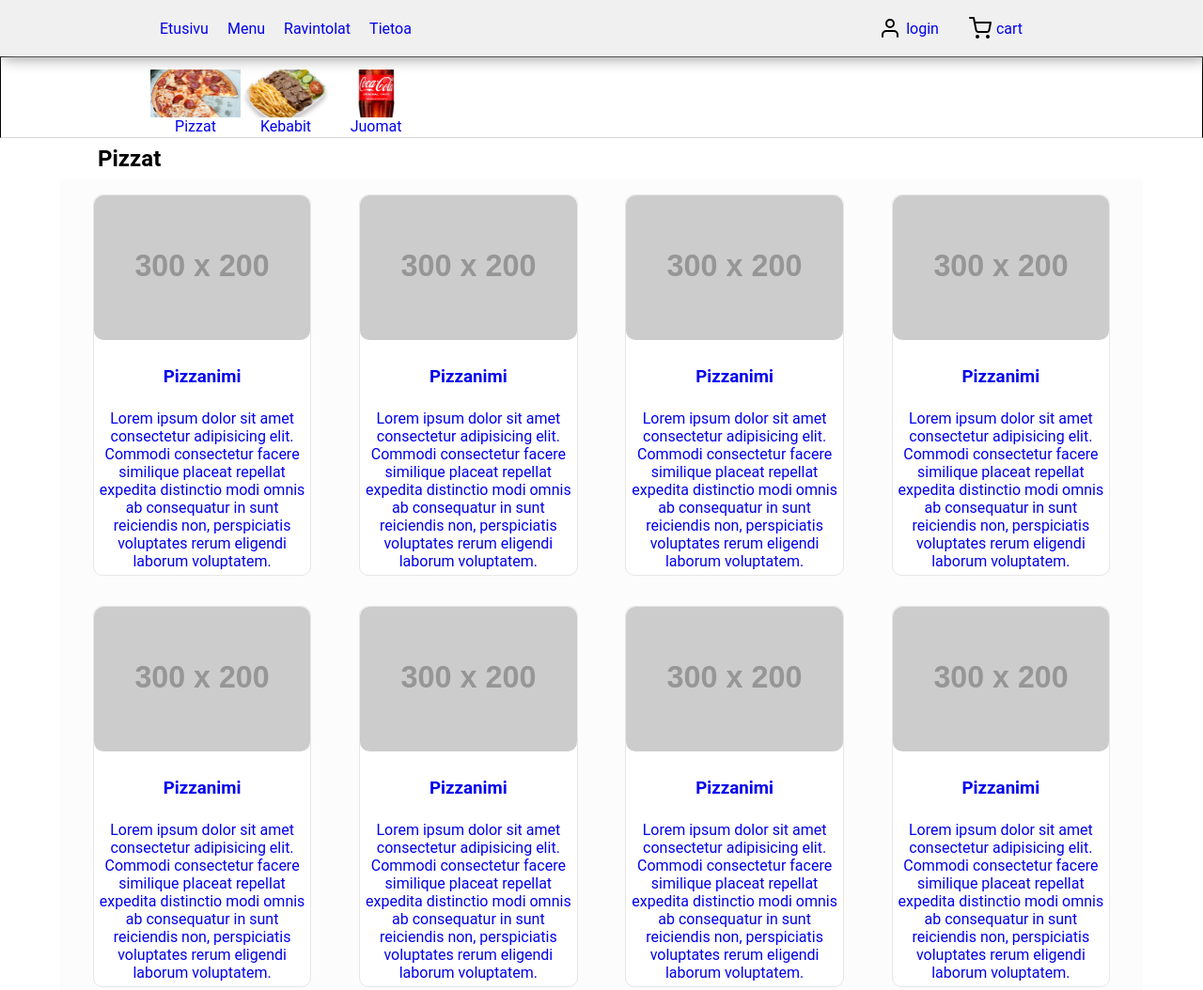
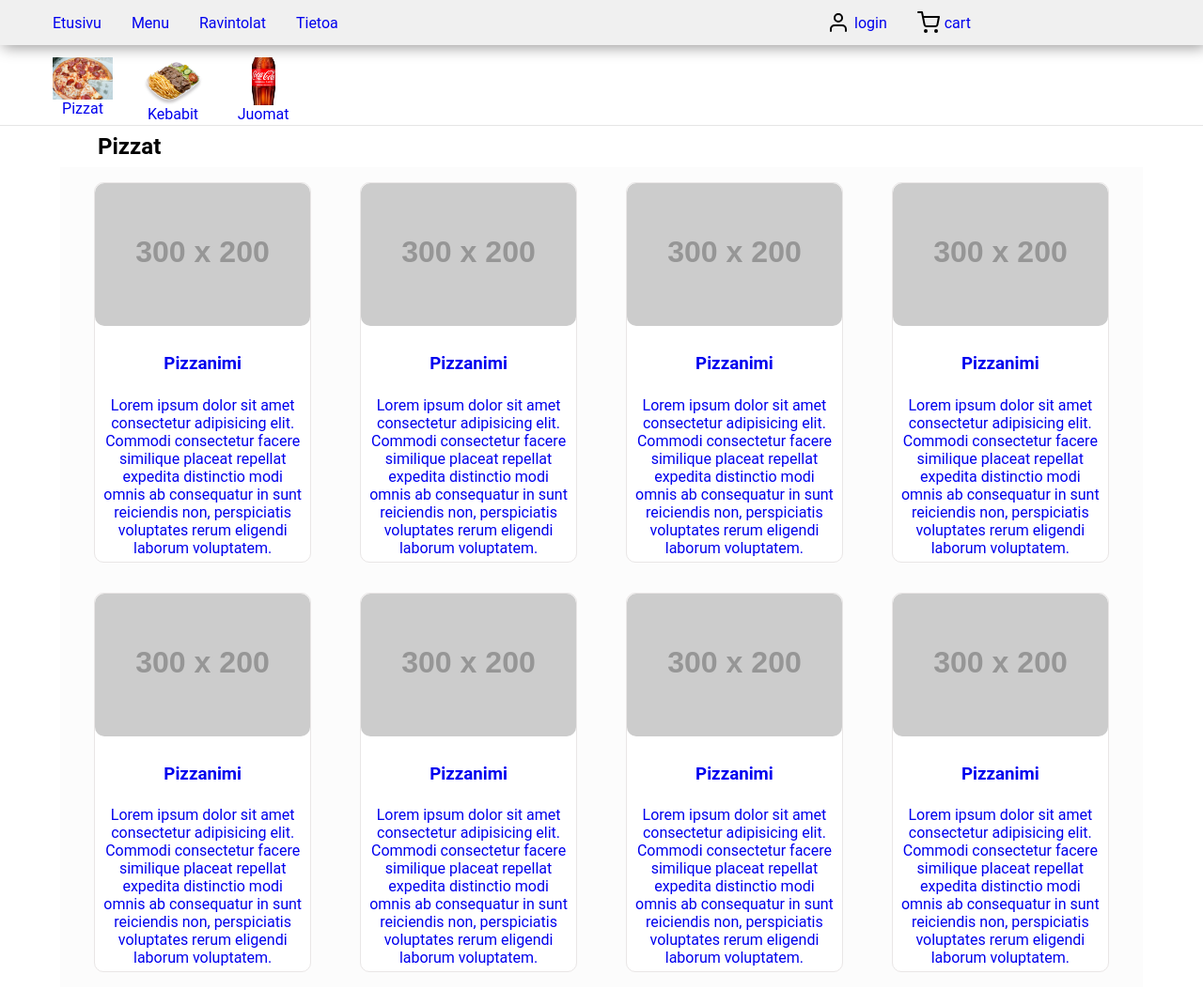
Before and after one commit to vjtimo/MPWSK-projekti, a plain HTML site: page menu.html in a window 1280 px wide. Shown: the top 1054 px of the page at 94% size. Drawn offline with Linux system fonts and the light colour scheme; placeholder pictures from the web are drawn by us.

Commit message:
made the site a little bit more responsive.

```diff
--- a/menu.html
+++ b/menu.html
@@ -1,10 +1,12 @@
 <!DOCTYPE html>
 <html lang="fi">
-
   <head>
     <title>Pizzeria</title>
-    <link rel="stylesheet" type="text/css" href="style.css">
-    <meta name="viewport" content="width=device-width, initial-scale=1.0, maximum-scale=1.0, user-scalable=0">
+    <link rel="stylesheet" type="text/css" href="style.css" />
+    <meta
+      name="viewport"
+      content="width=device-width, initial-scale=1.0, maximum-scale=1.0, user-scalable=0"
+    />
   </head>
 
   <body>
@@ -20,18 +22,30 @@
             </ul>
           </div>
           <div id="nav2">
-                    <a href="login.html"><img src="icons/user.svg" alt="login"><span>login</span></a>
-                    <a href="cart.html"><img src="icons/shopping-cart.svg" alt="cart"><span>cart</span></a>
+            <a href="login.html"
+              ><img src="icons/user.svg" alt="login" /><span>login</span></a
+            >
+            <a href="cart.html"
+              ><img src="icons/shopping-cart.svg" alt="cart" /><span
+                >cart</span
+              ></a
+            >
           </div>
         </nav>
-
-
       </div>
       <div class="category-wrapper">
         <nav id="categorylist">
-                <a href="#pizzat"><img src="pictures/pizza.jpg" alt="pizzat"><span>Pizzat</span></a>
-                <a href="#kebabit"><img src="pictures/kebab.jpg" alt="kebabit"><span>Kebabit</span></a>
-                <a href="#juomat"><img src="pictures/limu.jpg" alt="juomat"><span>Juomat</span></a>
+          <a href="#pizzat"
+            ><img src="pictures/pizza.jpg" alt="pizzat" /><span>Pizzat</span></a
+          >
+          <a href="#kebabit"
+            ><img src="pictures/kebab.jpg" alt="kebabit" /><span
+              >Kebabit</span
+            ></a
+          >
+          <a href="#juomat"
+            ><img src="pictures/limu.jpg" alt="juomat" /><span>Juomat</span></a
+          >
         </nav>
       </div>
       <div id="main-content">
@@ -41,169 +55,215 @@
             <div id="pizzat" class="menu-categ">
               <a href="menu.html" class="link">
                 <figure>
-                                <img src="https://placehold.co/300x200" alt="Pizza">
+                  <img src="https://placehold.co/300x200" alt="Pizza" />
                   <h3>Pizzanimi</h3>
-                                <figcaption>Lorem ipsum dolor sit amet consectetur adipisicing elit. Commodi consectetur
-                                    facere similique placeat repellat expedita distinctio modi omnis ab consequatur in
-                                    sunt reiciendis non, perspiciatis voluptates rerum eligendi laborum voluptatem.
+                  <figcaption>
+                    Lorem ipsum dolor sit amet consectetur adipisicing elit.
+                    Commodi consectetur facere similique placeat repellat
+                    expedita distinctio modi omnis ab consequatur in sunt
+                    reiciendis non, perspiciatis voluptates rerum eligendi
+                    laborum voluptatem.
                   </figcaption>
                 </figure>
               </a>
               <a href="menu.html" class="link">
                 <figure>
-                                <img src="https://placehold.co/300x200" alt="Pizza">
+                  <img src="https://placehold.co/300x200" alt="Pizza" />
                   <h3>Pizzanimi</h3>
-                                <figcaption>Lorem ipsum dolor sit amet consectetur adipisicing elit. Commodi consectetur
-                                    facere similique placeat repellat expedita distinctio modi omnis ab consequatur in
-                                    sunt reiciendis non, perspiciatis voluptates rerum eligendi laborum voluptatem.
+                  <figcaption>
+                    Lorem ipsum dolor sit amet consectetur adipisicing elit.
+                    Commodi consectetur facere similique placeat repellat
+                    expedita distinctio modi omnis ab consequatur in sunt
+                    reiciendis non, perspiciatis voluptates rerum eligendi
+                    laborum voluptatem.
                   </figcaption>
                 </figure>
               </a>
               <a href="menu.html" class="link">
                 <figure>
-                                <img src="https://placehold.co/300x200" alt="Pizza">
+                  <img src="https://placehold.co/300x200" alt="Pizza" />
                   <h3>Pizzanimi</h3>
-                                <figcaption>Lorem ipsum dolor sit amet consectetur adipisicing elit. Commodi consectetur
-                                    facere similique placeat repellat expedita distinctio modi omnis ab consequatur in
-                                    sunt reiciendis non, perspiciatis voluptates rerum eligendi laborum voluptatem.
+                  <figcaption>
+                    Lorem ipsum dolor sit amet consectetur adipisicing elit.
+                    Commodi consectetur facere similique placeat repellat
+                    expedita distinctio modi omnis ab consequatur in sunt
+                    reiciendis non, perspiciatis voluptates rerum eligendi
+                    laborum voluptatem.
                   </figcaption>
                 </figure>
               </a>
               <a href="menu.html" class="link">
                 <figure>
-                                <img src="https://placehold.co/300x200" alt="Pizza">
+                  <img src="https://placehold.co/300x200" alt="Pizza" />
                   <h3>Pizzanimi</h3>
-                                <figcaption>Lorem ipsum dolor sit amet consectetur adipisicing elit. Commodi consectetur
-                                    facere similique placeat repellat expedita distinctio modi omnis ab consequatur in
-                                    sunt reiciendis non, perspiciatis voluptates rerum eligendi laborum voluptatem.
+                  <figcaption>
+                    Lorem ipsum dolor sit amet consectetur adipisicing elit.
+                    Commodi consectetur facere similique placeat repellat
+                    expedita distinctio modi omnis ab consequatur in sunt
+                    reiciendis non, perspiciatis voluptates rerum eligendi
+                    laborum voluptatem.
                   </figcaption>
                 </figure>
               </a>
               <a href="menu.html" class="link">
                 <figure>
-                                <img src="https://placehold.co/300x200" alt="Pizza">
+                  <img src="https://placehold.co/300x200" alt="Pizza" />
                   <h3>Pizzanimi</h3>
-                                <figcaption>Lorem ipsum dolor sit amet consectetur adipisicing elit. Commodi consectetur
-                                    facere similique placeat repellat expedita distinctio modi omnis ab consequatur in
-                                    sunt reiciendis non, perspiciatis voluptates rerum eligendi laborum voluptatem.
+                  <figcaption>
+                    Lorem ipsum dolor sit amet consectetur adipisicing elit.
+                    Commodi consectetur facere similique placeat repellat
+                    expedita distinctio modi omnis ab consequatur in sunt
+                    reiciendis non, perspiciatis voluptates rerum eligendi
+                    laborum voluptatem.
                   </figcaption>
                 </figure>
               </a>
               <a href="menu.html" class="link">
                 <figure>
-                                <img src="https://placehold.co/300x200" alt="Pizza">
+                  <img src="https://placehold.co/300x200" alt="Pizza" />
                   <h3>Pizzanimi</h3>
-                                <figcaption>Lorem ipsum dolor sit amet consectetur adipisicing elit. Commodi consectetur
-                                    facere similique placeat repellat expedita distinctio modi omnis ab consequatur in
-                                    sunt reiciendis non, perspiciatis voluptates rerum eligendi laborum voluptatem.
+                  <figcaption>
+                    Lorem ipsum dolor sit amet consectetur adipisicing elit.
+                    Commodi consectetur facere similique placeat repellat
+                    expedita distinctio modi omnis ab consequatur in sunt
+                    reiciendis non, perspiciatis voluptates rerum eligendi
+                    laborum voluptatem.
                   </figcaption>
                 </figure>
               </a>
               <a href="menu.html" class="link">
                 <figure>
-                                <img src="https://placehold.co/300x200" alt="Pizza">
+                  <img src="https://placehold.co/300x200" alt="Pizza" />
                   <h3>Pizzanimi</h3>
-                                <figcaption>Lorem ipsum dolor sit amet consectetur adipisicing elit. Commodi consectetur
-                                    facere similique placeat repellat expedita distinctio modi omnis ab consequatur in
-                                    sunt reiciendis non, perspiciatis voluptates rerum eligendi laborum voluptatem.
+                  <figcaption>
+                    Lorem ipsum dolor sit amet consectetur adipisicing elit.
+                    Commodi consectetur facere similique placeat repellat
+                    expedita distinctio modi omnis ab consequatur in sunt
+                    reiciendis non, perspiciatis voluptates rerum eligendi
+                    laborum voluptatem.
                   </figcaption>
                 </figure>
               </a>
               <a href="menu.html" class="link">
                 <figure>
-                                <img src="https://placehold.co/300x200" alt="Pizza">
+                  <img src="https://placehold.co/300x200" alt="Pizza" />
                   <h3>Pizzanimi</h3>
-                                <figcaption>Lorem ipsum dolor sit amet consectetur adipisicing elit. Commodi consectetur
-                                    facere similique placeat repellat expedita distinctio modi omnis ab consequatur in
-                                    sunt reiciendis non, perspiciatis voluptates rerum eligendi laborum voluptatem.
+                  <figcaption>
+                    Lorem ipsum dolor sit amet consectetur adipisicing elit.
+                    Commodi consectetur facere similique placeat repellat
+                    expedita distinctio modi omnis ab consequatur in sunt
+                    reiciendis non, perspiciatis voluptates rerum eligendi
+                    laborum voluptatem.
                   </figcaption>
                 </figure>
               </a>
-
             </div>
             <h2 class="title">Kebabit</h2>
             <div id="kebabit" class="menu-categ">
               <a href="menu.html" class="link">
                 <figure>
-                                <img src="https://placehold.co/300x200" alt="Pizza">
+                  <img src="https://placehold.co/300x200" alt="Pizza" />
                   <h3>Pizzanimi</h3>
-                                <figcaption>Lorem ipsum dolor sit amet consectetur adipisicing elit. Commodi consectetur
-                                    facere similique placeat repellat expedita distinctio modi omnis ab consequatur in
-                                    sunt reiciendis non, perspiciatis voluptates rerum eligendi laborum voluptatem.
+                  <figcaption>
+                    Lorem ipsum dolor sit amet consectetur adipisicing elit.
+                    Commodi consectetur facere similique placeat repellat
+                    expedita distinctio modi omnis ab consequatur in sunt
+                    reiciendis non, perspiciatis voluptates rerum eligendi
+                    laborum voluptatem.
                   </figcaption>
                 </figure>
               </a>
               <a href="menu.html" class="link">
                 <figure>
-                                <img src="https://placehold.co/300x200" alt="Pizza">
+                  <img src="https://placehold.co/300x200" alt="Pizza" />
                   <h3>Pizzanimi</h3>
-                                <figcaption>Lorem ipsum dolor sit amet consectetur adipisicing elit. Commodi consectetur
-                                    facere similique placeat repellat expedita distinctio modi omnis ab consequatur in
-                                    sunt reiciendis non, perspiciatis voluptates rerum eligendi laborum voluptatem.
+                  <figcaption>
+                    Lorem ipsum dolor sit amet consectetur adipisicing elit.
+                    Commodi consectetur facere similique placeat repellat
+                    expedita distinctio modi omnis ab consequatur in sunt
+                    reiciendis non, perspiciatis voluptates rerum eligendi
+                    laborum voluptatem.
                   </figcaption>
                 </figure>
               </a>
               <a href="menu.html" class="link">
                 <figure>
-                                <img src="https://placehold.co/300x200" alt="Pizza">
+                  <img src="https://placehold.co/300x200" alt="Pizza" />
                   <h3>Pizzanimi</h3>
-                                <figcaption>Lorem ipsum dolor sit amet consectetur adipisicing elit. Commodi consectetur
-                                    facere similique placeat repellat expedita distinctio modi omnis ab consequatur in
-                                    sunt reiciendis non, perspiciatis voluptates rerum eligendi laborum voluptatem.
+                  <figcaption>
+                    Lorem ipsum dolor sit amet consectetur adipisicing elit.
+                    Commodi consectetur facere similique placeat repellat
+                    expedita distinctio modi omnis ab consequatur in sunt
+                    reiciendis non, perspiciatis voluptates rerum eligendi
+                    laborum voluptatem.
                   </figcaption>
                 </figure>
               </a>
               <a href="menu.html" class="link">
                 <figure>
-                                <img src="https://placehold.co/300x200" alt="Pizza">
+                  <img src="https://placehold.co/300x200" alt="Pizza" />
                   <h3>Pizzanimi</h3>
-                                <figcaption>Lorem ipsum dolor sit amet consectetur adipisicing elit. Commodi consectetur
-                                    facere similique placeat repellat expedita distinctio modi omnis ab consequatur in
-                                    sunt reiciendis non, perspiciatis voluptates rerum eligendi laborum voluptatem.
+                  <figcaption>
+                    Lorem ipsum dolor sit amet consectetur adipisicing elit.
+                    Commodi consectetur facere similique placeat repellat
+                    expedita distinctio modi omnis ab consequatur in sunt
+                    reiciendis non, perspiciatis voluptates rerum eligendi
+                    laborum voluptatem.
                   </figcaption>
                 </figure>
               </a>
-
             </div>
             <h2 class="title">Juomat</h2>
             <div id="juomat" class="menu-categ">
               <a href="menu.html" class="link">
                 <figure>
-                                <img src="https://placehold.co/300x200" alt="Pizza">
+                  <img src="https://placehold.co/300x200" alt="Pizza" />
                   <h3>Pizzanimi</h3>
-                                <figcaption>Lorem ipsum dolor sit amet consectetur adipisicing elit. Commodi consectetur
-                                    facere similique placeat repellat expedita distinctio modi omnis ab consequatur in
-                                    sunt reiciendis non, perspiciatis voluptates rerum eligendi laborum voluptatem.
+                  <figcaption>
+                    Lorem ipsum dolor sit amet consectetur adipisicing elit.
+                    Commodi consectetur facere similique placeat repellat
+                    expedita distinctio modi omnis ab consequatur in sunt
+                    reiciendis non, perspiciatis voluptates rerum eligendi
+                    laborum voluptatem.
                   </figcaption>
                 </figure>
               </a>
               <a href="menu.html" class="link">
                 <figure>
-                                <img src="https://placehold.co/300x200" alt="Pizza">
+                  <img src="https://placehold.co/300x200" alt="Pizza" />
                   <h3>Pizzanimi</h3>
-                                <figcaption>Lorem ipsum dolor sit amet consectetur adipisicing elit. Commodi consectetur
-                                    facere similique placeat repellat expedita distinctio modi omnis ab consequatur in
-                                    sunt reiciendis non, perspiciatis voluptates rerum eligendi laborum voluptatem.
+                  <figcaption>
+                    Lorem ipsum dolor sit amet consectetur adipisicing elit.
+                    Commodi consectetur facere similique placeat repellat
+                    expedita distinctio modi omnis ab consequatur in sunt
+                    reiciendis non, perspiciatis voluptates rerum eligendi
+                    laborum voluptatem.
                   </figcaption>
                 </figure>
               </a>
               <a href="menu.html" class="link">
                 <figure>
-                                <img src="https://placehold.co/300x200" alt="Pizza">
+                  <img src="https://placehold.co/300x200" alt="Pizza" />
                   <h3>Pizzanimi</h3>
-                                <figcaption>Lorem ipsum dolor sit amet consectetur adipisicing elit. Commodi consectetur
-                                    facere similique placeat repellat expedita distinctio modi omnis ab consequatur in
-                                    sunt reiciendis non, perspiciatis voluptates rerum eligendi laborum voluptatem.
+                  <figcaption>
+                    Lorem ipsum dolor sit amet consectetur adipisicing elit.
+                    Commodi consectetur facere similique placeat repellat
+                    expedita distinctio modi omnis ab consequatur in sunt
+                    reiciendis non, perspiciatis voluptates rerum eligendi
+                    laborum voluptatem.
                   </figcaption>
                 </figure>
               </a>
               <a href="menu.html" class="link">
                 <figure>
-                                <img src="https://placehold.co/300x200" alt="Pizza">
+                  <img src="https://placehold.co/300x200" alt="Pizza" />
                   <h3>Pizzanimi</h3>
-                                <figcaption>Lorem ipsum dolor sit amet consectetur adipisicing elit. Commodi consectetur
-                                    facere similique placeat repellat expedita distinctio modi omnis ab consequatur in
-                                    sunt reiciendis non, perspiciatis voluptates rerum eligendi laborum voluptatem.
+                  <figcaption>
+                    Lorem ipsum dolor sit amet consectetur adipisicing elit.
+                    Commodi consectetur facere similique placeat repellat
+                    expedita distinctio modi omnis ab consequatur in sunt
+                    reiciendis non, perspiciatis voluptates rerum eligendi
+                    laborum voluptatem.
                   </figcaption>
                 </figure>
               </a>
@@ -213,5 +273,4 @@
       </div>
     </div>
   </body>
-
 </html>
--- a/menuCss.css
+++ b/menuCss.css
@@ -1,11 +1,17 @@
-* { box-sizing: border-box; }
-        body { font-family: Arial, sans-serif; margin: 0; }
+* {
+  box-sizing: border-box;
+}
+body {
+  font-family: Arial, sans-serif;
+  margin: 0;
+}
 
 .slideshow-container {
-            width: 50%;
+  width: 100%;
   position: relative;
   margin: auto;
   overflow: hidden;
+  height: 40dvh;
 }
 
 .mySlides {
@@ -16,7 +22,8 @@
 img {
   vertical-align: middle;
   width: 100%;
-        }
+  object-fit: fill;
+  height: 100%;
 
 .fade {
   animation-name: fade;
@@ -24,11 +31,16 @@
 }
 
 @keyframes fade {
-            from {opacity: .4}
-            to {opacity: 1}
+  from {
+    opacity: 0.4;
+  }
+  to {
+    opacity: 1;
+  }
 }
 
-        .prev, .next {
+.prev,
+.next {
   cursor: pointer;
   position: absolute;
   top: 50%;
@@ -53,6 +65,7 @@
   border-radius: 3px 0 0 3px;
 }
 
-        .prev:hover, .next:hover {
-            background-color: rgba(0,0,0,0.8);
+.prev:hover,
+.next:hover {
+  background-color: rgba(0, 0, 0, 0.8);
 }
--- a/style.css
+++ b/style.css
@@ -1,8 +1,14 @@
+*,
+::before,
+::after {
+  box-sizing: border-box;
+}
 body {
   font-family: "Roboto", sans-serif;
   margin: 0;
   padding: 0;
   background-color: #ffffff;
+  font-size: 1em;
 }
 a {
   text-decoration: none;
@@ -11,26 +17,25 @@ a {
   box-shadow: 3px 2px 15px #949393;
   position: sticky;
   top: 0;
-  flex-direction: column;
   display: flex;
   justify-content: center;
   background-color: #f0f0f0;
   z-index: 9999;
   width: 100%;
   align-items: center;
+  height: 3rem;
 }
 .title {
   margin: 8px;
   padding-left: 2rem;
 }
-nav {
-  width: 75dvw;
+#header nav {
+  max-width: 1200px;
+  width: 100%;
   align-items: center;
-  height: 7.5dvh;
-  flex-direction: row;
+
   display: flex;
   text-decoration: none;
-  justify-content: space-between;
 }
 
 nav ul {
@@ -39,14 +44,16 @@ nav ul {
   padding: 0;
   margin: 0;
   list-style-type: none;
-  width: 100dvw;
   text-decoration: none;
 }
-
+nav li {
+  margin: auto 1rem;
+}
 #nav2 {
   width: 30%;
   margin: 0 1rem;
-  justify-content: end;
+  margin-left: auto;
+
   display: flex;
 }
 
@@ -64,24 +71,29 @@ nav ul {
   margin-right: 5px;
 }
 .category-wrapper {
+  width: 100%;
+
   justify-content: center;
   align-items: center;
   display: flex;
-  border-bottom: #d8d6d6;
-  border-width: 1px;
-  border-style: solid;
+  background-color: #ffffff;
+  border-bottom: 1px solid rgb(229, 229, 229);
+  top: 3rem;
+  position: sticky;
 }
 #categorylist {
   height: 10dvh;
+  align-items: center;
   justify-content: start;
   display: flex;
   margin-top: 5px;
+  width: 1200px;
 }
 #categorylist a {
   flex-direction: column;
+  margin: 0 1rem;
   height: 80%;
-  height: 80%;
-  width: 10%;
+  width: 4rem;
   display: flex;
 }
 #categorylist img {
@@ -91,13 +103,13 @@ nav ul {
 }
 #categorylist span {
   text-align: center;
+  font-size: 1em;
 }
 
 #container {
-  flex: 1;
-  width: 100%;
   height: auto;
-  display: block;
+  display: flex;
+  flex-direction: column;
 }
 
 main {
@@ -129,7 +141,7 @@ main a {
   flex: 1;
   display: block;
   margin: auto;
-  width: 100%;
+  max-width: 1200px;
   flex-wrap: wrap;
 }
 .menu-categ {
@@ -185,7 +197,7 @@ main a {
   margin: 1rem 0;
 }
 
-#news a{
+#news a {
   border: 1px solid #bababa;
   flex: 1;
   contain: layout;
@@ -219,12 +231,10 @@ main a {
 }
 
 #restaurants li:first-child {
-
   border-radius: 10px 10px 0 0;
 }
 
 #restaurants li:last-child {
-
   border-radius: 0 0 10px 10px;
   border-bottom: 1px solid #bababa;
 }
@@ -242,7 +252,6 @@ main a {
   margin: 1rem;
   justify-content: center;
 
-
   width: 100%;
 }
 #restaurants h2 {
```
Also changed, not shown: index.html (+51 -36 lines). Lines whose indentation alone changed are shown as unchanged.
